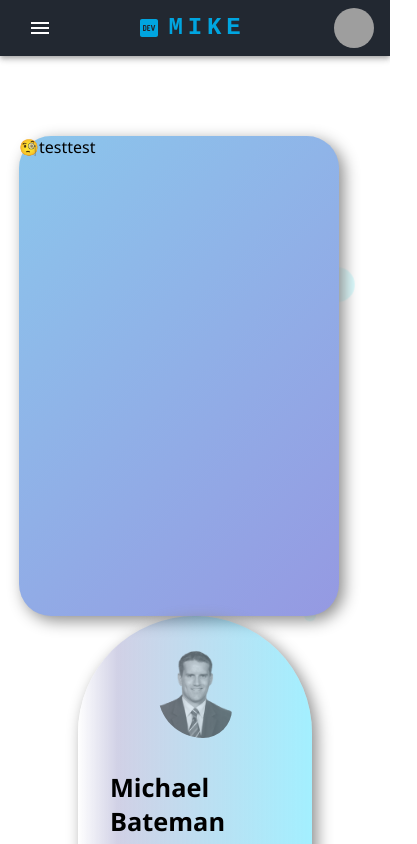
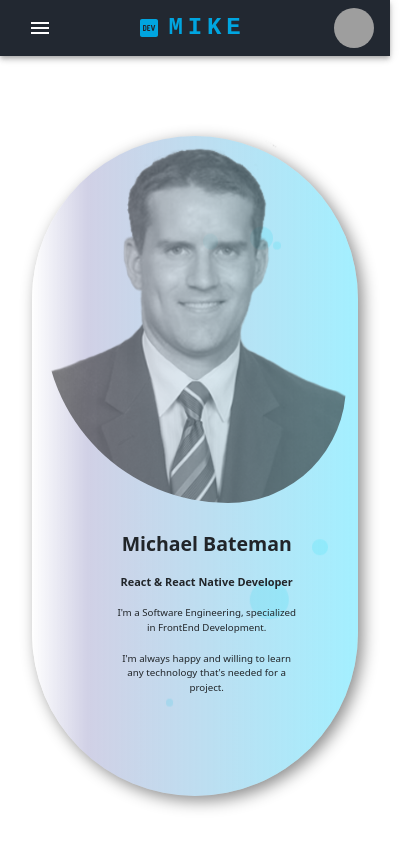
Before and after one commit to MikeNotu/front-portfolio, a React (Create React App) app: page / in a window 390 px wide. Shown: the top 844 px of the page, 417 px wide, since content can reach past the window. Built offline with nearby package versions, Linux system fonts and the light colour scheme; grey boxes are pictures that could not be loaded.

Commit message:
Responsive Jumbotron Finished

```diff
--- a/package.json
+++ b/package.json
@@ -16,10 +16,12 @@
     "@types/node": "^16.11.59",
     "@types/react": "^18.0.20",
     "@types/react-dom": "^18.0.6",
+    "bootstrap": "^5.2.2",
     "react": "^18.2.0",
     "react-dom": "^18.2.0",
     "react-router-dom": "^5.3.3",
     "react-scripts": "5.0.1",
+    "reactstrap": "^9.1.4",
     "styled-components": "^5.3.5",
     "typescript": "^4.8.3",
     "web-vitals": "^2.1.4"
--- a/src/index.tsx
+++ b/src/index.tsx
@@ -3,6 +3,7 @@ import ReactDOM from "react-dom/client";
 import "./index.scss";
 import App from "./App";
 import reportWebVitals from "./reportWebVitals";
+import "bootstrap/dist/css/bootstrap.css";
 
 const root = ReactDOM.createRoot(
   document.getElementById("root") as HTMLElement
--- a/src/styles/LandingPage.scss
+++ b/src/styles/LandingPage.scss
@@ -1,3 +1,11 @@
+body {
+  background-attachment: fixed;
+}
+
+html {
+  margin-bottom: 100px;
+  overflow: auto;
+}
 .landing-page {
   display: absolute;
   // background: #1a1e23;
@@ -19,9 +27,8 @@ $sway-type: "sway-left-to-right", "sway-right-to-left";
 
 .bubbles {
   position: relative;
-  width: 100%;
+  width: 100vw;
   height: 100vh;
-  overflow: hidden;
 }
 
 .bubble {
@@ -96,8 +103,11 @@ $sway-type: "sway-left-to-right", "sway-right-to-left";
 }
 
 .jumbotron {
+  margin-left: 2em;
+  margin-right: 2em;
   align-self: flex-start;
   display: flex;
+  text-align: center;
   // margin-left: 35em;
   // background-color: rgba(182, 232, 228, 0.8);
   background: rgb(255, 255, 255);
@@ -107,42 +117,14 @@ $sway-type: "sway-left-to-right", "sway-right-to-left";
     rgba(9, 9, 121, 0.186734068627451) 17%,
     rgba(0, 212, 255, 0.3604035364145658) 100%
   );
-  width: 60vw;
-  height: 45vh;
+  // width: 60vw;
+  // height: 45vh;
   border-radius: 15em 15em 15em 15em;
   // border-style: solid;
   // border-width: 0.5em;
   box-shadow: 2em 2em 2em 2em;
   z-index: 1;
   box-shadow: 0.3em 0.3em 1em rgb(140, 140, 140);
-}
-@media only screen and (max-width: 768px) {
-  .sec-1 {
-    flex-direction: column;
-  }
-  // .jumbotron {
-  //   width: 22.5em;
-  //   height: 12.5em;
-  // }
-
-  .jumbotron {
-    flex-direction: column;
-    align-self: center;
-
-    // width: 50%;
-    // height: 50%;
-  }
-
-  .jumbotron__description {
-    margin-top: 10em;
-  }
-
-  .man {
-    margin-top: 2em;
-    align-self: center;
-    width: 35vw;
-    height: fit-content;
-  }
 }
 
 .technologies {
@@ -169,8 +151,14 @@ $sway-type: "sway-left-to-right", "sway-right-to-left";
   // height: auto;
 
   // height: auto;
-  width: 19vw;
-  height: fit-content;
+  // max-width: 100%;
+  // height: 45vh;
+  // width: 10vw;
+  // width: 3vh;
+  // width: auto;
+  // height: auto;
+  // width: 19vw;
+  // height: fit-content;
   // width: 10vw;
   opacity: 60%;
   border-radius: 0em 0em 22.5em 35em;
@@ -178,27 +166,58 @@ $sway-type: "sway-left-to-right", "sway-right-to-left";
 }
 
 .jumbotron__description {
-  margin: 2em;
+  justify-content: center;
+  margin-top: 4vh;
+  margin-bottom: 4vh;
+  margin-left: 3vw;
+  margin-right: 3vw;
   display: flex;
   flex-direction: column;
 }
 
 .jumbotron__description--sec1 {
-  align-self: flex-start;
-  font-size: 3vh;
+  font-size: 3vw;
   font-weight: 900;
-  margin-top: 0;
+  margin-top: 3vh;
 }
 
 .jumbotron__description--sec2 {
   // margin-left: 0.5em;
-  font-size: 1.8vh;
+  font-size: 1.8vw;
   font-weight: 700;
   margin-top: 0em;
-  align-self: flex-start;
 }
 
 .jumbotron__description--sec3 {
-  font-size: 1.6vh;
+  font-size: 1.8vw;
   margin-top: 0;
 }
+
+@media only screen and (max-width: 575px) {
+  html {
+    height: 100%;
+    // overflow: visible; /* Remove this */
+  }
+  .sec-1 {
+    flex-direction: column;
+  }
+
+  .jumbotron__description {
+    margin-bottom: 10vh;
+  }
+
+  .jumbotron__description--sec1 {
+    font-size: 5vw;
+  }
+
+  .jumbotron__description--sec2 {
+    // margin-left: 0.5em;
+    font-size: 2.8vw;
+  }
+
+  .jumbotron__description--sec3 {
+    font-size: 2.5vw;
+    margin-left: 15vw;
+    margin-right: 15vw;
+  }
+}
--- a/src/views/LandingPage.tsx
+++ b/src/views/LandingPage.tsx
@@ -10,10 +10,14 @@ const LandingPage = () => {
       <div className="landing-page">
         <div className="bubbles">
           <div className="sec-1">
-            <div className="technologies">🧐testtest</div>
-            <div className="jumbotron">
-              <img className="man" src={Img_Man} alt="Man Image" />
-              <div className="jumbotron__description">
+            {/* <div className="technologies">🧐testtest</div> */}
+            {/* <div className="jumbotron">
+              <img
+                src={Img_Man}
+                className="img-fluid man"
+                alt="Responsive image"
+              ></img>
+              <div className="container-fluid">
                 <p className="jumbotron__description--sec1">Michael Bateman</p>
                 <p className="jumbotron__description--sec2">{`React & React Native Developer`}</p>
                 <p className="jumbotron__description--sec3">
@@ -25,8 +29,44 @@ const LandingPage = () => {
                   needed for a project.
                 </p>
               </div>
+            </div> */}
+
+            {/* <div className="container">
+              <div className="column">
+                <div className="col-sm">One of three columns</div>
+                <div className="col-sm">One of three columns</div>
+              </div>
+            </div> */}
+
+            <div className="jumbotron">
+              <div className="container">
+                <div className="row">
+                  <div className="col-sm">
+                    <img
+                      src={Img_Man}
+                      className="img-fluid man"
+                      alt="Responsive image"
+                    ></img>
+                  </div>
+                  <div className="col-sm jumbotron__description">
+                    <p className="jumbotron__description--sec1">
+                      Michael Bateman
+                    </p>
+                    <p className="jumbotron__description--sec2">{`React & React Native Developer`}</p>
+                    <p className="jumbotron__description--sec3">
+                      I'm a Software Engineering, specialized in FrontEnd
+                      Development.
+                    </p>
+                    <p className="jumbotron__description--sec3">
+                      I'm always happy and willing to learn any technology
+                      that's needed for a project.
+                    </p>
+                  </div>
+                </div>
+              </div>
             </div>
           </div>
+
           <div className="bubble"></div>
           <div className="bubble"></div>
           <div className="bubble"></div>
```
Also changed, not shown: 1 other file (tests, documents, lock files or other folders).
